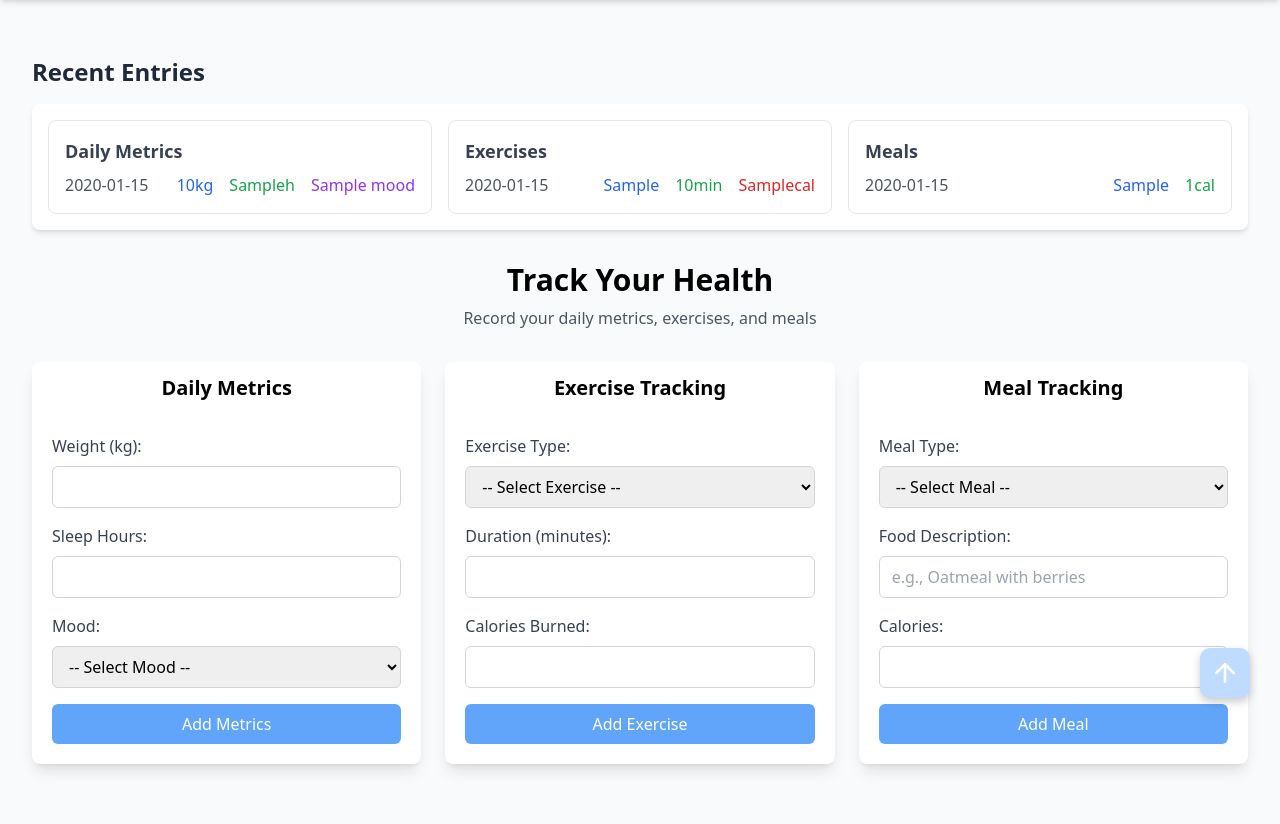
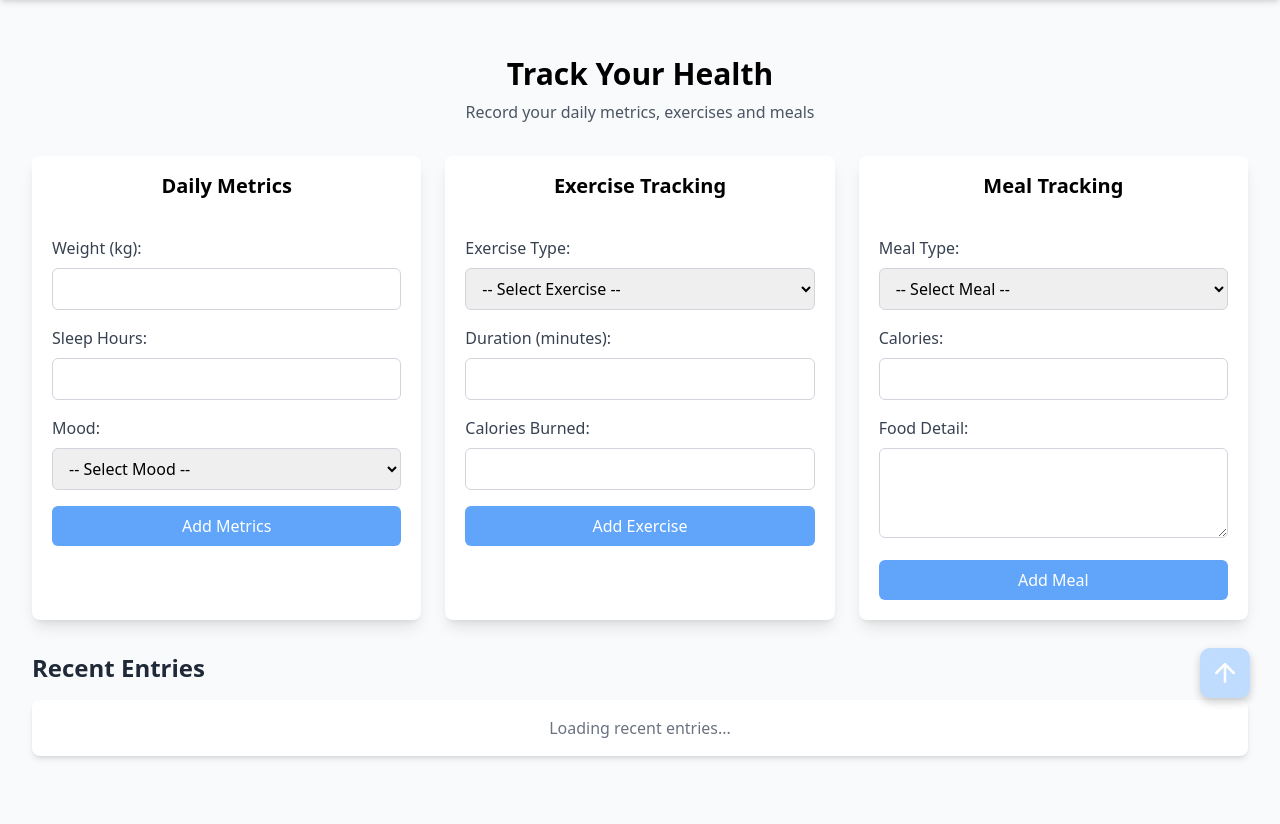
Before and after one commit to survivzhang/webTeam51, a Flask app: template app/templates/upload.html in a window 1280 px wide. Shown: the part 72-896 px from the top of the page. Run offline with Flask 3, Linux system fonts and the light colour scheme; tables that the repository leaves empty hold one stand-in row (values such as "Sample post"); the template is opened without the code that fills it: values that come from a table or form of the project are taken from there, most other values are stand-ins (such as "Sample title", 1, 10 or a date in 2020); some libraries are stand-ins or nearby versions.

Commit message:
Enhance health tracking functionality by adding ExerciseType and CalorieBurn models to models.py, updating init_db.py to initialize these new entities, and modifying route_api.py and route_nav.py to support exercise and meal tracking. Improved upload.html template for better user interaction with dynamic data fetching for recent entries.

```diff
--- a/app/templates/index.html
+++ b/app/templates/index.html
@@ -16,7 +16,7 @@
                         <div class="absolute inset-y-0 left-0 flex items-center pl-3 pointer-events-none">
                             <i data-lucide="user" class="h-5 w-5 text-gray-500"></i>
                         </div>
-                        {{ login_form.email(class="w-full pl-10 pr-4 py-3 border border-gray-300 text-gray-700 placeholder-gray-400 focus:outline-none focus:ring-2 focus:ring-blue-500 focus:border-blue-500 rounded-lg", placeholder="Email") }}
+                        {{ login_form.email(class="w-full pl-10 pr-4 py-3 border border-gray-300 text-gray-700 placeholder-gray-400 focus:outline-none focus:ring-2 focus:ring-blue-500 focus:border-blue-500 rounded-lg", placeholder="Username or Email") }}
                     </div>
                 </div>
 
--- a/app/templates/upload.html
+++ b/app/templates/upload.html
@@ -2,81 +2,15 @@
 
 {% block content %}
 <div class="container mx-auto px-4 py-8">
-    <!-- Recent Entries Section -->
-    <div class="mb-8">
-        <h2 class="text-2xl font-bold text-gray-800 mb-4">Recent Entries</h2>
-        <div class="bg-white rounded-lg shadow-md p-4">
-            <div class="grid grid-cols-1 md:grid-cols-3 gap-4">
-                <!-- Daily Metrics -->
-                <div class="border rounded-lg p-4">
-                    <h3 class="text-lg font-semibold text-gray-700 mb-2">Daily Metrics</h3>
-                    <div class="space-y-2">
-                        {% for metric in recent_metrics %}
-                        <div class="flex justify-between items-center">
-                            <span class="text-gray-600">{{ metric.date.strftime('%Y-%m-%d') }}</span>
-                            <div class="flex gap-4">
-                                {% if metric.weight %}
-                                <span class="text-blue-600">{{ metric.weight }}kg</span>
-                                {% endif %}
-                                {% if metric.sleep_hours %}
-                                <span class="text-green-600">{{ metric.sleep_hours }}h</span>
-                                {% endif %}
-                                {% if metric.mood %}
-                                <span class="text-purple-600">{{ metric.mood }}</span>
-                                {% endif %}
-                            </div>
-                        </div>
-                        {% endfor %}
-                    </div>
-                </div>
-
-                <!-- Exercises -->
-                <div class="border rounded-lg p-4">
-                    <h3 class="text-lg font-semibold text-gray-700 mb-2">Exercises</h3>
-                    <div class="space-y-2">
-                        {% for exercise in recent_exercises %}
-                        <div class="flex justify-between items-center">
-                            <span class="text-gray-600">{{ exercise.date.strftime('%Y-%m-%d') }}</span>
-                            <div class="flex gap-4">
-                                <span class="text-blue-600">{{ exercise.exercise_type }}</span>
-                                <span class="text-green-600">{{ exercise.duration }}min</span>
-                                {% if exercise.calories_burned %}
-                                <span class="text-red-600">{{ exercise.calories_burned }}cal</span>
-                                {% endif %}
-                            </div>
-                        </div>
-                        {% endfor %}
-                    </div>
-                </div>
-
-                <!-- Meals -->
-                <div class="border rounded-lg p-4">
-                    <h3 class="text-lg font-semibold text-gray-700 mb-2">Meals</h3>
-                    <div class="space-y-2">
-                        {% for meal in recent_meals %}
-                        <div class="flex justify-between items-center">
-                            <span class="text-gray-600">{{ meal.date.strftime('%Y-%m-%d') }}</span>
-                            <div class="flex gap-4">
-                                <span class="text-blue-600">{{ meal.meal_type }}</span>
-                                <span class="text-green-600">{{ meal.calories }}cal</span>
-                            </div>
-                        </div>
-                        {% endfor %}
-                    </div>
-                </div>
-            </div>
-        </div>
-    </div>
-
     <div class="mb-8">
         <h1 class="text-3xl font-bold text-center text-primary">Track Your Health</h1>
-        <p class="text-center text-gray-600 mt-2">Record your daily metrics, exercises, and meals</p>
+        <p class="text-center text-gray-600 mt-2">Record your daily metrics, exercises and meals</p>
     </div>
 
     <div class="grid grid-cols-1 md:grid-cols-3 gap-6">
         <!-- Daily Metrics Form -->
-        <div class="bg-white rounded-lg shadow-lg overflow-hidden transform transition-all duration-300 hover:scale-102 hover:shadow-xl hover:bg-blue-50">
-            <div class="px-4 py-3">
+        <div class="bg-white rounded-lg shadow-lg overflow-hidden">
+            <div class="px-4 py-4">
                 <h3 class="text-xl font-semibold text-black text-center">Daily Metrics</h3>
             </div>
             <div class="p-5">
@@ -115,8 +49,8 @@
         </div>
 
         <!-- Exercise Tracking Form -->
-        <div class="bg-white rounded-lg shadow-lg overflow-hidden transform transition-all duration-300 hover:scale-102 hover:shadow-xl hover:bg-blue-50">
-            <div class="px-4 py-3">
+        <div class="bg-white rounded-lg shadow-lg overflow-hidden">
+            <div class="px-4 py-4">
                 <h3 class="text-xl font-semibold text-black text-center">Exercise Tracking</h3>
             </div>
             <div class="p-5">
@@ -124,15 +58,12 @@
                     <input type="hidden" name="csrf_token" value="{{ csrf_token() }}"/>
                     <div class="mb-4">
                         <label for="exercise-type" class="block text-gray-700 font-medium mb-2">Exercise Type:</label>
-                        <select id="exercise-type" name="exercise_type"
+                        <select id="exercise-type" name="exercise_type_id"
                                 class="w-full px-3 py-2 border border-gray-300 rounded-md focus:outline-none focus:ring-2 focus:ring-secondary transition-all">
                             <option value="">-- Select Exercise --</option>
-                            <option value="running">Running 🏃</option>
-                            <option value="walking">Walking 🚶</option>
-                            <option value="cycling">Cycling 🚴</option>
-                            <option value="swimming">Swimming 🏊</option>
-                            <option value="yoga">Yoga 🧘</option>
-                            <option value="weights">Weight Training 🏋️</option>
+                            {% for exercise_type in exercise_types %}
+                            <option value="{{ exercise_type.id }}">{{ exercise_type.display_name }}</option>
+                            {% endfor %}
                         </select>
                     </div>
                     <div class="mb-4">
@@ -159,8 +90,8 @@
         </div>
 
         <!-- Meal Tracking Form -->
-        <div class="bg-white rounded-lg shadow-lg overflow-hidden transform transition-all duration-300 hover:scale-102 hover:shadow-xl hover:bg-blue-50">
-            <div class="px-4 py-3">
+        <div class="bg-white rounded-lg shadow-lg overflow-hidden">
+            <div class="px-4 py-4">
                 <h3 class="text-xl font-semibold text-black text-center">Meal Tracking</h3>
             </div>
             <div class="p-5">
@@ -168,32 +99,42 @@
                     <input type="hidden" name="csrf_token" value="{{ csrf_token() }}"/>
                     <div class="mb-4">
                         <label for="meal-type" class="block text-gray-700 font-medium mb-2">Meal Type:</label>
-                        <select id="meal-type" name="meal_type"
-                                class="w-full px-3 py-2 border border-gray-300 rounded-md focus:outline-none focus:ring-2 focus:ring-accent transition-all">
+                        <select id="meal-type" name="meal_type_id"
+                                class="w-full px-3 py-2 border border-gray-300 rounded-md focus:outline-none focus:ring-2 focus:ring-primary transition-all">
                             <option value="">-- Select Meal --</option>
-                            <option value="breakfast">Breakfast 🍳</option>
-                            <option value="lunch">Lunch 🍲</option>
-                            <option value="dinner">Dinner 🍽️</option>
-                            <option value="snack">Snack 🍌</option>
+                            {% for meal_type in meal_types %}
+                            <option value="{{ meal_type.id }}">{{ meal_type.display_name }}</option>
+                            {% endfor %}
                         </select>
-                    </div>
-                    <div class="mb-4">
-                        <label for="food-detail" class="block text-gray-700 font-medium mb-2">Food Description:</label>
-                        <input type="text" id="food-detail" name="food_detail"
-                               class="w-full px-3 py-2 border border-gray-300 rounded-md focus:outline-none focus:ring-2 focus:ring-accent transition-all"
-                               placeholder="e.g., Oatmeal with berries">
                     </div>
                     <div class="mb-4">
                         <label for="calories" class="block text-gray-700 font-medium mb-2">Calories:</label>
                         <input type="number" id="calories" name="calories"
-                               class="w-full px-3 py-2 border border-gray-300 rounded-md focus:outline-none focus:ring-2 focus:ring-accent transition-all"
+                               class="w-full px-3 py-2 border border-gray-300 rounded-md focus:outline-none focus:ring-2 focus:ring-primary transition-all"
                                min="0">
                     </div>
+                    <div class="mb-4">
+                        <label for="food-detail" class="block text-gray-700 font-medium mb-2">Food Detail:</label>
+                        <textarea id="food-detail" name="food_detail"
+                               class="w-full px-3 py-2 border border-gray-300 rounded-md focus:outline-none focus:ring-2 focus:ring-primary transition-all"
+                               rows="3"></textarea>
+                    </div>
                     <button type="submit"
-                            class="w-full bg-blue-400 hover:bg-accent-dark text-white py-2 px-4 rounded-md transition-colors duration-300 focus:outline-none focus:ring-2 focus:ring-accent focus:ring-opacity-50 transform hover:scale-105">
+                            class="w-full bg-blue-400 hover:bg-primary-dark text-white py-2 px-4 rounded-md transition-colors duration-300 focus:outline-none focus:ring-2 focus:ring-primary focus:ring-opacity-50 transform hover:scale-105">
                         Add Meal
                     </button>
                 </form>
+            </div>
+        </div>
+    </div>
+
+    <!-- Recent Entries Section -->
+    <div class="mt-8">
+        <h2 class="text-2xl font-bold text-gray-800 mb-4">Recent Entries</h2>
+        <div class="bg-white rounded-lg shadow-md p-4">
+            <div class="grid grid-cols-1 gap-4" id="recent-entries">
+                <!-- Loading indicator -->
+                <p class="text-center text-gray-500" id="loading-message">Loading recent entries...</p>
             </div>
         </div>
     </div>
@@ -203,31 +144,10 @@
 {% block scripts %}
 <script>
     document.addEventListener('DOMContentLoaded', function() {
-        // Tab switching functionality
-        const tabButtons = document.querySelectorAll('.tab-button');
-        const tabPanels = document.querySelectorAll('.tab-panel');
-
-        tabButtons.forEach(button => {
-            button.addEventListener('click', () => {
-                // Deactivate all buttons
-                tabButtons.forEach(btn => {
-                    btn.classList.remove('text-primary', 'border-b-2', 'border-primary');
-                    btn.classList.add('text-gray-500');
-                });
-
-                // Activate current button
-                button.classList.remove('text-gray-500');
-                button.classList.add('text-primary', 'border-b-2', 'border-primary');
-
-                // Hide all panels
-                tabPanels.forEach(panel => {
-                    panel.classList.add('hidden');
-                });
-
-                // Show target panel
-                const targetPanel = document.getElementById(button.dataset.target);
-                targetPanel.classList.remove('hidden');
-            });
+        // Remove hover effects from cards
+        const formCards = document.querySelectorAll('.bg-white.rounded-lg.shadow-lg');
+        formCards.forEach(card => {
+            card.classList.remove('transform', 'transition-all', 'duration-300', 'hover:scale-102', 'hover:shadow-xl', 'hover:bg-blue-50');
         });
 
         // Form validation and animations
@@ -236,7 +156,7 @@
         const mealForm = document.getElementById('meal-form');
 
         // Add animation to form fields
-        const formInputs = document.querySelectorAll('input, select');
+        const formInputs = document.querySelectorAll('input, select, textarea');
         formInputs.forEach(input => {
             input.addEventListener('focus', () => {
                 input.parentElement.classList.add('scale-105');
@@ -260,12 +180,14 @@
 
         // MET values for different exercises (rough estimates)
         const metValues = {
-            'running': 10,
-            'walking': 3.5,
-            'cycling': 8,
-            'swimming': 7,
-            'yoga': 3,
-            'weights': 5
+            '1': 10, // running
+            '2': 7,  // swimming
+            '3': 8,  // cycling
+            '4': 5,  // weightlifting
+            '5': 3,  // yoga
+            '6': 3.5,// walking
+            '7': 8,  // hiit
+            '8': 3   // pilates
         };
 
         function updateCalorieEstimation() {
@@ -322,12 +244,11 @@
 
         mealForm.addEventListener('submit', function(e) {
             const mealType = document.getElementById('meal-type').value;
-            const foodDetail = document.getElementById('food-detail').value;
             const calories = document.getElementById('calories').value;
 
-            if (!mealType || !foodDetail || !calories) {
+            if (!mealType || !calories) {
                 e.preventDefault();
-                showValidationError('Please fill in all required fields');
+                showValidationError('Please select a meal type and enter calories');
             }
         });
 
@@ -392,6 +313,59 @@
 
             return valid;
         }
+
+        // Fetch recent entries using the API
+        async function fetchRecentEntries() {
+            try {
+                const response = await fetch('/api/get_all_data');
+                const data = await response.json();
+
+                const entriesContainer = document.getElementById('recent-entries');
+                entriesContainer.innerHTML = ''; // Clear loading message
+
+                if (data.status === 'success' && data.data.length > 0) {
+                    data.data.forEach(entry => {
+                        const entryElement = document.createElement('div');
+                        entryElement.className = 'border rounded-lg p-4';
+
+                        if (entry.type === 'meal') {
+                            entryElement.innerHTML = `
+                                <div class="flex justify-between items-center">
+                                    <span class="text-gray-600">${entry.date}</span>
+                                    <div class="flex gap-4">
+                                        <span class="text-blue-600">${entry.meal_type}</span>
+                                        <span class="text-green-600">${entry.calories} cal</span>
+                                    </div>
+                                </div>
+                                ${entry.detail ? `<div class="text-gray-500 text-sm mt-2">${entry.detail}</div>` : ''}
+                            `;
+                        } else {
+                            entryElement.innerHTML = `
+                                <div class="flex justify-between items-center">
+                                    <span class="text-gray-600">${entry.date}</span>
+                                    <div class="flex gap-4">
+                                        <span class="text-blue-600">${entry.exercise_type}</span>
+                                        <span class="text-green-600">${entry.duration} min</span>
+                                        ${entry.calories_burned ? `<span class="text-red-600">${entry.calories_burned} cal</span>` : ''}
+                                    </div>
+                                </div>
+                            `;
+                        }
+
+                        entriesContainer.appendChild(entryElement);
+                    });
+                } else {
+                    entriesContainer.innerHTML = '<p class="text-center text-gray-500">No entries found</p>';
+                }
+            } catch (error) {
+                console.error('Error fetching recent entries:', error);
+                document.getElementById('recent-entries').innerHTML =
+                    '<p class="text-center text-red-500">Error loading entries. Please try again.</p>';
+            }
+        }
+
+        // Fetch data on page load
+        fetchRecentEntries();
     });
 </script>
 
@@ -413,13 +387,8 @@
         transition: transform 0.3s ease;
     }
 
-    .hover\:scale-102:hover {
-        transform: scale(1.02);
-    }
-
     /* Ensure Tailwind utilities are included */
     .transition-all { transition-property: all; }
     .duration-300 { transition-duration: 300ms; }
-    .hover\:shadow-xl:hover { box-shadow: 0 20px 25px -5px rgba(0, 0, 0, 0.1), 0 10px 10px -5px rgba(0, 0, 0, 0.04); }
 </style>
 {% endblock %}
```
Also changed, not shown: app/models.py (+23 -29 lines), app/route_api.py (+121 -52 lines), app/route_nav.py (+18 -12 lines), init_db.py (+25 -20 lines).
